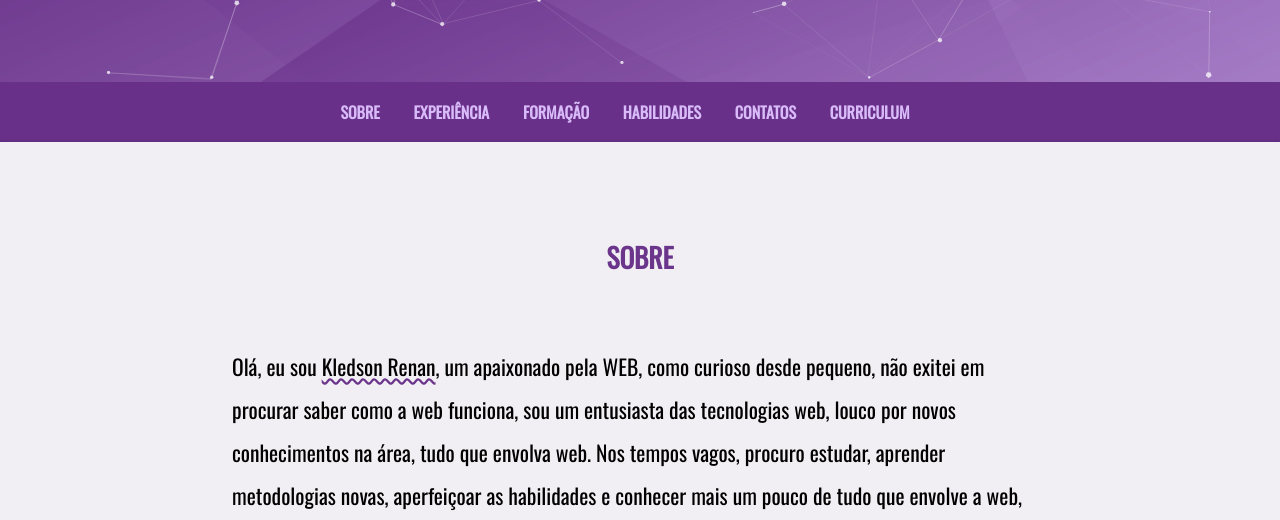
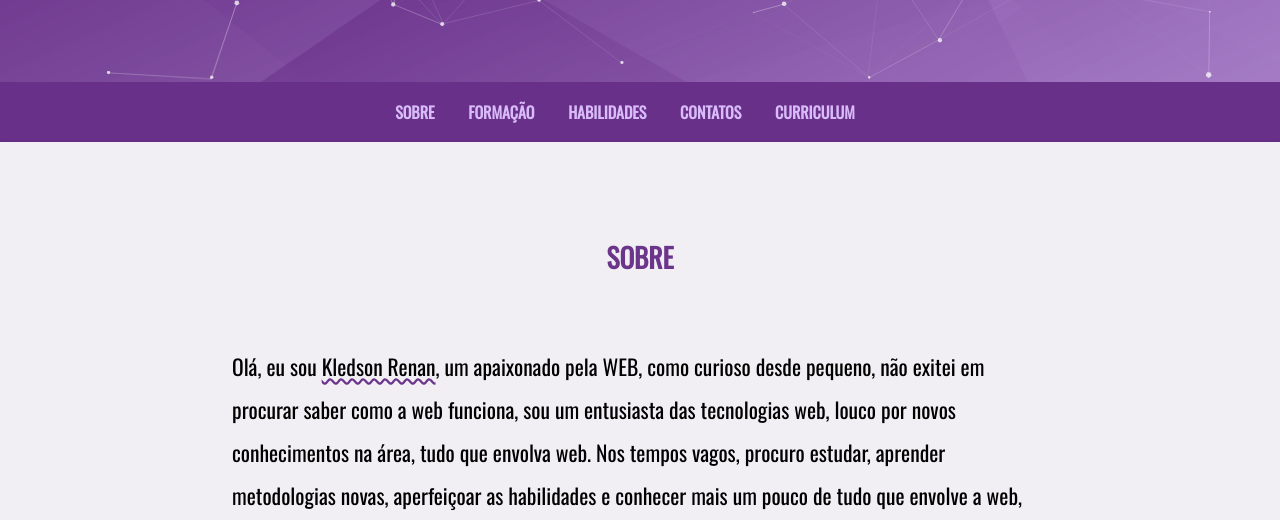
Before and after one commit to kledsonrenan/kledsonrenan.github.io, a plain HTML site: page index.html in a window 1280 px wide. Shown: the part 268-788 px from the top of the page. Drawn offline with nearby package versions, Linux system fonts and the light colour scheme.

Commit message:
Clean Layout

```diff
--- a/index.html
+++ b/index.html
@@ -34,7 +34,6 @@
 				<i class="fa fa-bars"></i>
 			</a>
             <li class="ribbon-item"><a href="#" id="sobre">Sobre</a></li>
-            <li class="ribbon-item"><a href="#" id="experiencia">Experiência</a></li>
             <li class="ribbon-item"><a href="#" id="formacao">Formação</a></li>
             <li class="ribbon-item"><a href="#" id="habilidade">Habilidades</a></li>
             <li class="ribbon-item"><a href="#" id="contato">Contatos</a></li>
```
